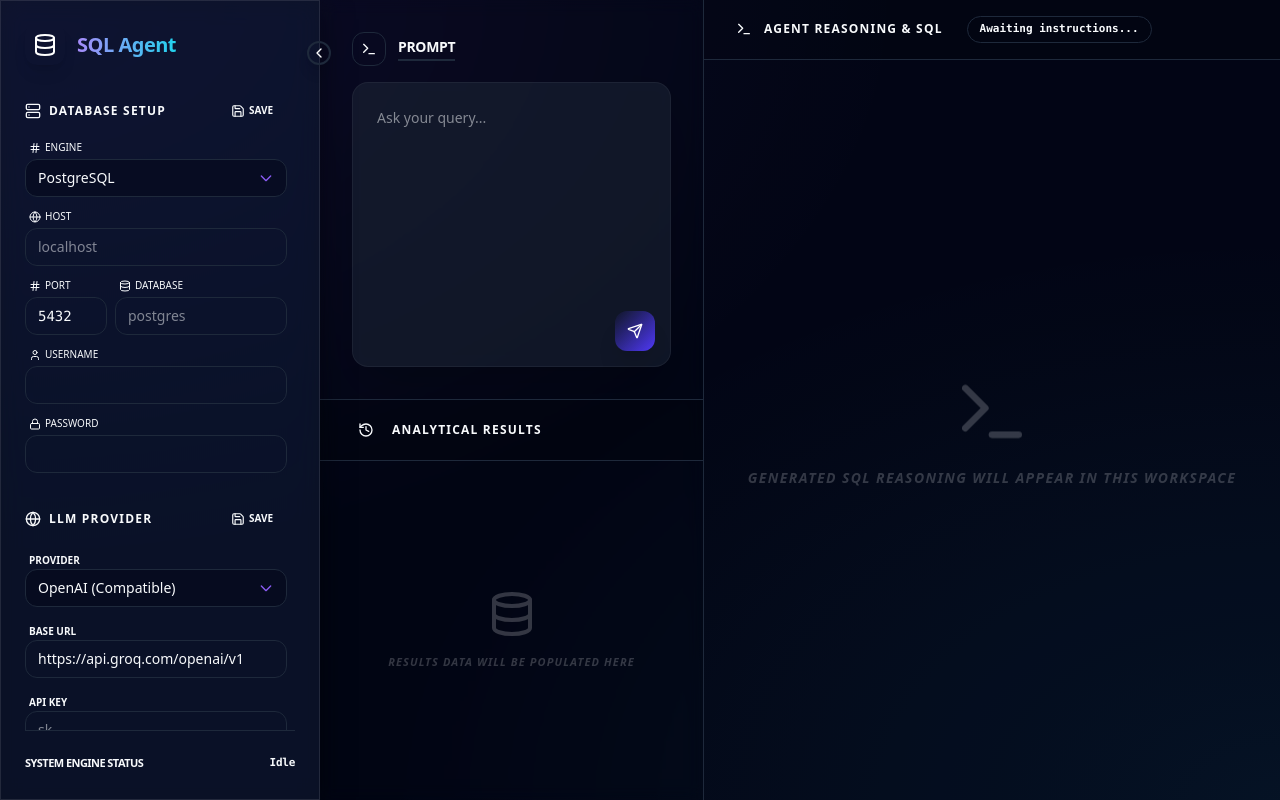
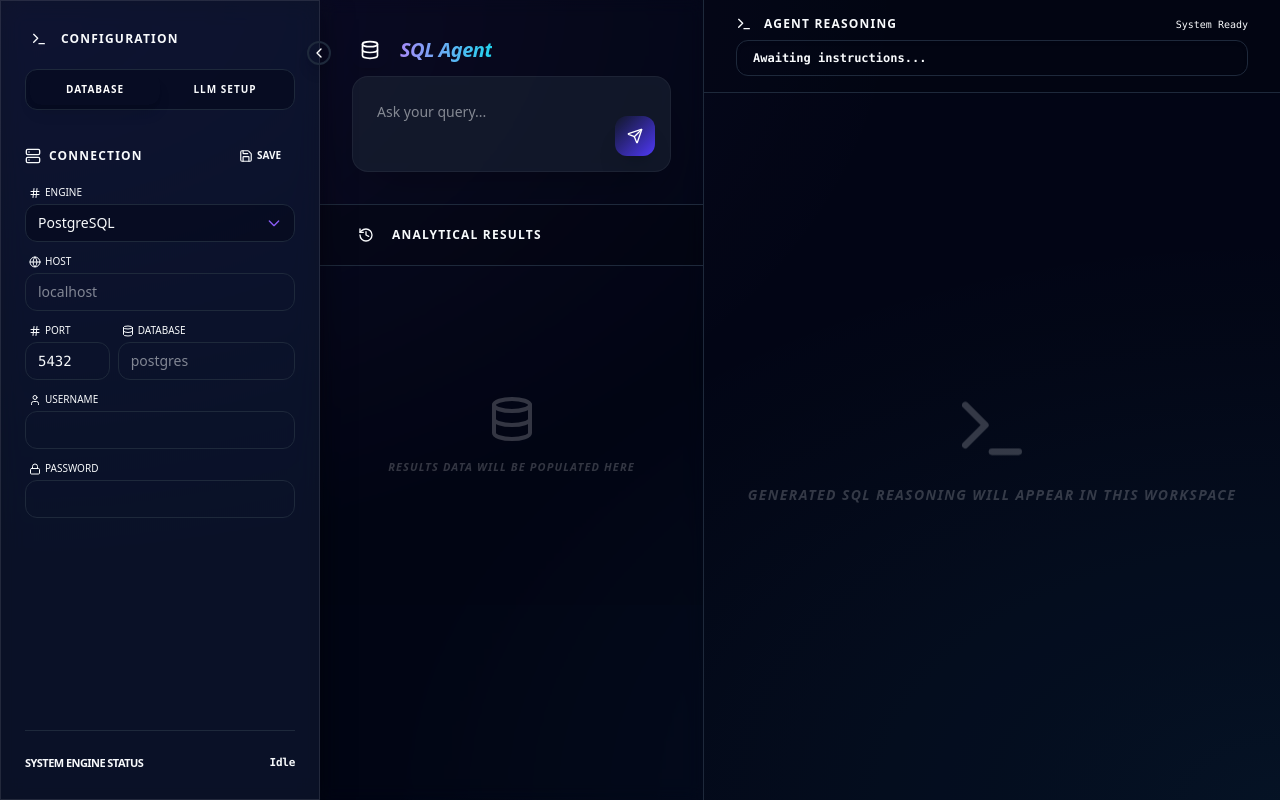
Before and after one commit to varunreddy/Node-SQL-agent, a React (Vite) app in the folder client/: page / in a window 1280 px wide. Built offline with nearby package versions, Linux system fonts and the light colour scheme.

Commit message:
UI: refine layout, add sidebar tabs, and LLM config fields

```diff
--- a/client/src/App.tsx
+++ b/client/src/App.tsx
@@ -15,6 +15,8 @@ interface LLMConfig {
   apiKey: string;
   baseUrl: string;
   modelName: string;
+  maxTokens: number;
+  temperature: number;
 }
 
 interface Config {
@@ -45,7 +47,9 @@ export default function App() {
         provider: 'openai',
         apiKey: '',
         baseUrl: 'https://api.groq.com/openai/v1',
-        modelName: 'llama-3.1-70b-versatile'
+        modelName: 'llama-3.1-70b-versatile',
+        maxTokens: 2048,
+        temperature: 0.1
       }
     };
   });
@@ -60,6 +64,7 @@ export default function App() {
   const [results, setResults] = useState<any>(null);
   const [currentThought, setCurrentThought] = useState('');
   const [isSidebarOpen, setIsSidebarOpen] = useState(true);
+  const [sidebarTab, setSidebarTab] = useState<'database' | 'llm'>('database');
 
   const handleSaveDb = () => {
     setDbSaveStatus('saving');
@@ -193,26 +198,55 @@ export default function App() {
           {isSidebarOpen ? <ChevronLeft className="w-4 h-4" /> : <ChevronRight className="w-4 h-4" />}
         </button>
 
-        <div className={clsx("flex items-center space-x-3 mb-8 transition-opacity", !isSidebarOpen && "opacity-0 invisible")}>
-          <div className="p-2 bg-gradient-to-br from-primary to-accent rounded-lg shadow-lg shadow-primary/20">
-            <Database className="w-6 h-6 text-white" />
+        <div className={clsx("flex flex-col flex-1 transition-all duration-300", !isSidebarOpen && "items-center")}>
+          <div className={clsx("flex flex-col space-y-4 mb-8", !isSidebarOpen && "hidden")}>
+            <div className="flex items-center space-x-2">
+              <div className="p-1.5 bg-primary/10 rounded-lg">
+                <Terminal className="w-4 h-4 text-primary" />
               </div>
-          <h1 className="text-xl font-bold tracking-tight vibrant-text">SQL Agent</h1>
+              <span className="text-xs font-bold uppercase tracking-widest text-muted-foreground">Configuration</span>
+            </div>
+            <div className="flex bg-slate-950/50 p-1 rounded-xl border border-border/50">
+              <button
+                onClick={() => setSidebarTab('database')}
+                className={clsx(
+                  "flex-1 py-2 text-[10px] font-bold uppercase tracking-widest rounded-lg transition-all",
+                  sidebarTab === 'database' ? "bg-primary text-white shadow-lg" : "text-muted-foreground hover:text-foreground"
+                )}
+              >
+                Database
+              </button>
+              <button
+                onClick={() => setSidebarTab('llm')}
+                className={clsx(
+                  "flex-1 py-2 text-[10px] font-bold uppercase tracking-widest rounded-lg transition-all",
+                  sidebarTab === 'llm' ? "bg-accent text-white shadow-lg" : "text-muted-foreground hover:text-foreground"
+                )}
+              >
+                LLM Setup
+              </button>
+            </div>
           </div>
 
           {!isSidebarOpen && (
-          <div className="flex flex-col items-center space-y-6 mt-10 text-muted-foreground">
-            <Server className="w-6 h-6 hover:text-primary transition-colors cursor-pointer" onClick={() => setIsSidebarOpen(true)} />
-            <Globe className="w-6 h-6 hover:text-accent transition-colors cursor-pointer" onClick={() => setIsSidebarOpen(true)} />
+            <div className="flex flex-col items-center space-y-8 mt-4 text-muted-foreground">
+              <Server
+                className={clsx("w-5 h-5 transition-colors cursor-pointer", sidebarTab === 'database' ? "text-primary" : "hover:text-primary")}
+                onClick={() => { setIsSidebarOpen(true); setSidebarTab('database'); }}
+              />
+              <Globe
+                className={clsx("w-5 h-5 transition-colors cursor-pointer", sidebarTab === 'llm' ? "text-accent" : "hover:text-accent")}
+                onClick={() => { setIsSidebarOpen(true); setSidebarTab('llm'); }}
+              />
             </div>
           )}
 
-        <div className={clsx("space-y-6 overflow-y-auto pr-2 custom-scrollbar pb-10", !isSidebarOpen && "hidden")}>
+          {sidebarTab === 'database' ? (
             <section className="space-y-4 animate-in fade-in slide-in-from-left-4 duration-500">
               <div className="flex items-center justify-between text-primary pr-2">
                 <div className="flex items-center space-x-2">
                   <Server className="w-4 h-4" />
-                <h2 className="text-xs font-bold uppercase tracking-widest text-primary/80">Database Setup</h2>
+                  <h2 className="text-xs font-bold uppercase tracking-widest text-primary/80">Connection</h2>
                 </div>
                 <button
                   onClick={handleSaveDb}
@@ -306,12 +340,12 @@ export default function App() {
                 )}
               </div>
             </section>
-
-          <section className="space-y-4 pt-2 animate-in fade-in slide-in-from-left-4 duration-500 delay-150">
+          ) : (
+            <section className="space-y-4 animate-in fade-in slide-in-from-left-4 duration-500">
               <div className="flex items-center justify-between text-accent pr-2">
                 <div className="flex items-center space-x-2">
                   <Globe className="w-4 h-4" />
-                <h2 className="text-xs font-bold uppercase tracking-widest">LLM Provider</h2>
+                  <h2 className="text-xs font-bold uppercase tracking-widest">Model Settings</h2>
                 </div>
                 <button
                   onClick={handleSaveLlm}
@@ -381,8 +415,38 @@ export default function App() {
                     className="w-full bg-secondary/30 border border-border/50 rounded-lg px-3 py-2 text-sm outline-none focus:border-accent/50 transition-all font-mono"
                   />
                 </div>
+                <div className="grid grid-cols-2 gap-2">
+                  <div className="space-y-1">
+                    <label className="text-[10px] text-muted-foreground uppercase ml-1 font-bold">Max Tokens</label>
+                    <input
+                      type="number"
+                      value={stagedConfig.llmConfig.maxTokens}
+                      onChange={(e) => setStagedConfig({
+                        ...stagedConfig,
+                        llmConfig: { ...stagedConfig.llmConfig, maxTokens: parseInt(e.target.value) }
+                      })}
+                      className="w-full bg-secondary/30 border border-border/50 rounded-lg px-3 py-2 text-sm outline-none focus:border-accent/50 transition-all font-mono"
+                    />
+                  </div>
+                  <div className="space-y-1">
+                    <label className="text-[10px] text-muted-foreground uppercase ml-1 font-bold">Temp</label>
+                    <input
+                      type="number"
+                      step="0.1"
+                      min="0"
+                      max="1"
+                      value={stagedConfig.llmConfig.temperature}
+                      onChange={(e) => setStagedConfig({
+                        ...stagedConfig,
+                        llmConfig: { ...stagedConfig.llmConfig, temperature: parseFloat(e.target.value) }
+                      })}
+                      className="w-full bg-secondary/30 border border-border/50 rounded-lg px-3 py-2 text-sm outline-none focus:border-accent/50 transition-all font-mono"
+                    />
+                  </div>
+                </div>
               </div>
             </section>
+          )}
         </div>
 
         <div className={clsx("mt-auto pt-6 border-t border-border/50 transition-opacity", !isSidebarOpen && "opacity-0 invisible")}>
@@ -410,12 +474,12 @@ export default function App() {
         {/* Column 1: Prompt & Results */}
         <div className="w-full md:w-2/5 flex flex-col border-b md:border-b-0 md:border-r border-border/50 bg-black/10 backdrop-blur-sm z-10 overflow-hidden h-[60%] md:h-full">
           {/* Top: Prompt */}
-          <div className="h-1/2 p-4 md:p-8 flex flex-col space-y-4 border-b border-border/50 overflow-hidden">
-            <div className="flex items-center space-x-3">
-              <div className="p-2 bg-primary/10 rounded-lg border border-primary/20">
-                <Terminal className="w-4 h-4 text-primary" />
+          <div className="p-4 md:p-8 flex flex-col space-y-4 border-b border-border/50 overflow-hidden">
+            <div className="flex items-center space-x-3 mb-2">
+              <div className="p-2 bg-gradient-to-br from-primary to-accent rounded-xl shadow-lg shadow-primary/20">
+                <Database className="w-5 h-5 text-white" />
               </div>
-              <span className="text-sm font-bold tracking-tight uppercase border-b-2 border-primary/50 pb-0.5">Prompt</span>
+              <h1 className="text-xl font-bold tracking-tight vibrant-text italic">SQL Agent</h1>
             </div>
             <div className="flex-1 flex flex-col relative group">
               <textarea
@@ -491,8 +555,9 @@ export default function App() {
 
         {/* Column 2: SQL Reasoning & Workspace */}
         <div className="flex-1 flex flex-col bg-transparent relative overflow-hidden z-10 h-[40%] md:h-full">
-          <div className="px-4 md:px-8 py-3 md:py-4 border-b border-border/50 flex items-center justify-start space-x-4 md:space-x-6 bg-black/20">
-            <div className="flex items-center space-x-3 shrink-0">
+          <div className="px-4 md:px-8 py-3 md:py-4 border-b border-border/50 bg-black/20">
+            <div className="flex items-center justify-between mb-2">
+              <div className="flex items-center space-x-3">
                 {status === 'thinking' ? (
                   <Loader2 className="w-4 h-4 text-primary animate-spin" />
                 ) : status === 'success' ? (
@@ -504,10 +569,14 @@ export default function App() {
                   "text-xs font-bold tracking-widest uppercase",
                   status === 'thinking' ? "text-primary italic" : status === 'success' ? "text-emerald-500" : "text-muted-foreground"
                 )}>
-                Agent Reasoning & SQL
+                  Agent Reasoning
                 </span>
               </div>
-            <div className="text-[10px] md:text-[11px] text-primary/80 font-mono font-bold truncate max-w-[150px] md:max-w-[500px] px-3 py-1 bg-primary/10 rounded-full border border-primary/20 shrink min-w-0">
+              <div className="text-[10px] text-muted-foreground font-mono">
+                {status === 'thinking' ? 'Processing...' : 'System Ready'}
+              </div>
+            </div>
+            <div className="w-full text-[11px] md:text-[12px] text-primary/90 font-mono font-bold px-4 py-2 bg-primary/5 rounded-xl border border-primary/10 shadow-inner">
               {currentThought || "Awaiting instructions..."}
             </div>
           </div>
--- a/client/src/agent/core/llmFactory.ts
+++ b/client/src/agent/core/llmFactory.ts
@@ -15,6 +15,7 @@ export interface LLMConfig {
     baseUrl?: string;
     modelName?: string;
     temperature?: number;
+    maxTokens?: number;
 }
 
 export function getLLM(options: { jsonMode?: boolean, config?: LLMConfig } = {}): BaseChatModel {
@@ -29,6 +30,7 @@ export function getLLM(options: { jsonMode?: boolean, config?: LLMConfig } = {})
             return new ChatOpenAI({
                 modelName: options.config?.modelName || "llama-3.1-70b-versatile",
                 temperature,
+                maxTokens: options.config?.maxTokens,
                 apiKey: getEnv("GROQ_API_KEY"),
                 configuration: { baseURL: "https://api.groq.com/openai/v1" },
                 ...(options.jsonMode ? { modelKwargs: { response_format: { type: "json_object" } } } : {})
@@ -41,6 +43,7 @@ export function getLLM(options: { jsonMode?: boolean, config?: LLMConfig } = {})
         return new ChatAnthropic({
             modelName,
             temperature,
+            maxTokens: options.config?.maxTokens,
             anthropicApiKey: apiKey,
             ...(options.jsonMode ? { modelOptions: { response_format: { type: "json_object" } } } : {}) // Note: LangChain Anthropic handle this differently sometimes
         });
@@ -50,6 +53,7 @@ export function getLLM(options: { jsonMode?: boolean, config?: LLMConfig } = {})
         return new ChatGoogleGenerativeAI({
             model: modelName,
             temperature,
+            maxOutputTokens: options.config?.maxTokens,
             apiKey,
             ...(options.jsonMode ? { responseMimeType: "application/json" } : {})
         });
@@ -60,6 +64,7 @@ export function getLLM(options: { jsonMode?: boolean, config?: LLMConfig } = {})
     return new ChatOpenAI({
         modelName,
         temperature,
+        maxTokens: options.config?.maxTokens,
         apiKey: apiKey,
         configuration: {
             baseURL: baseUrl,
```
Lines whose indentation alone changed are shown as unchanged.
